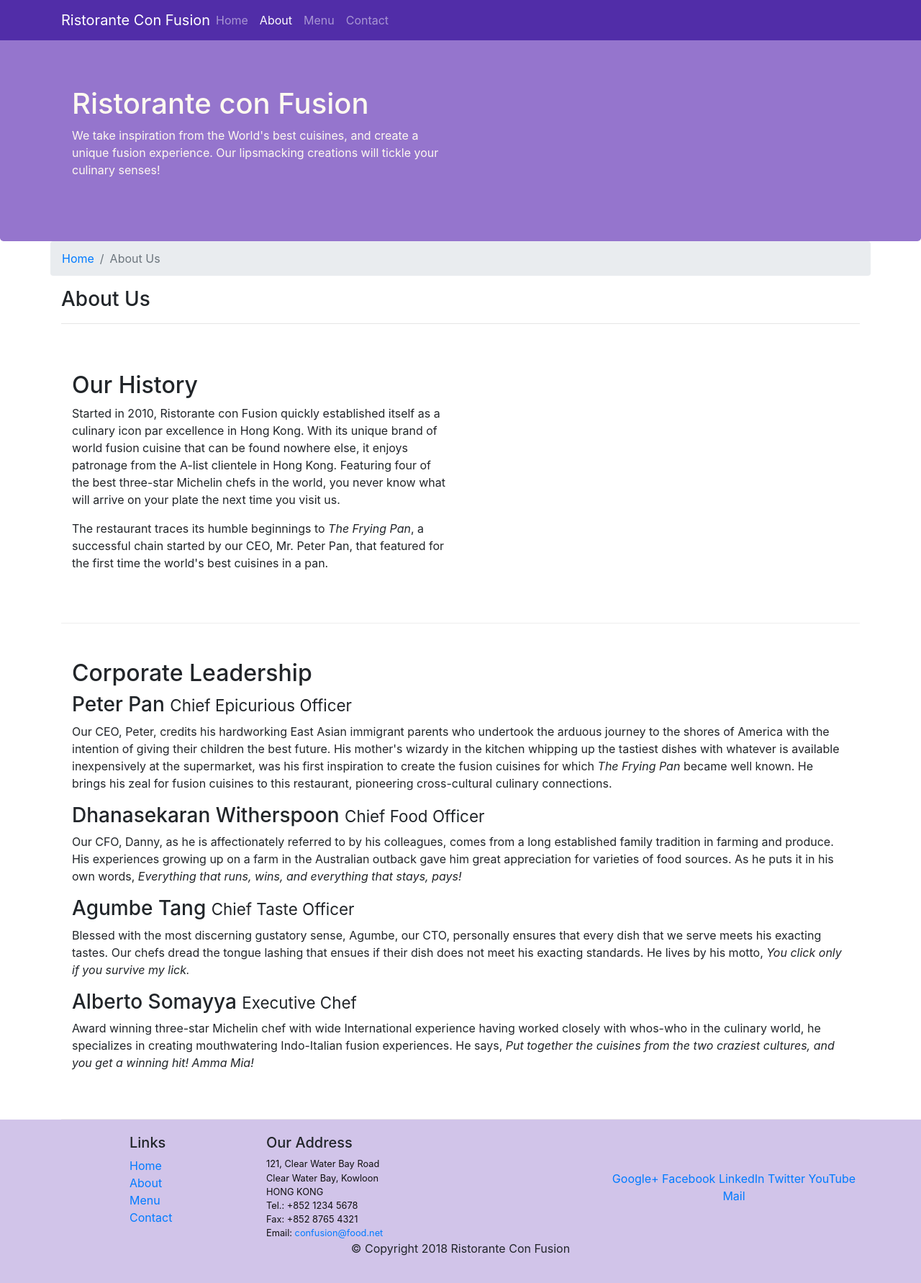
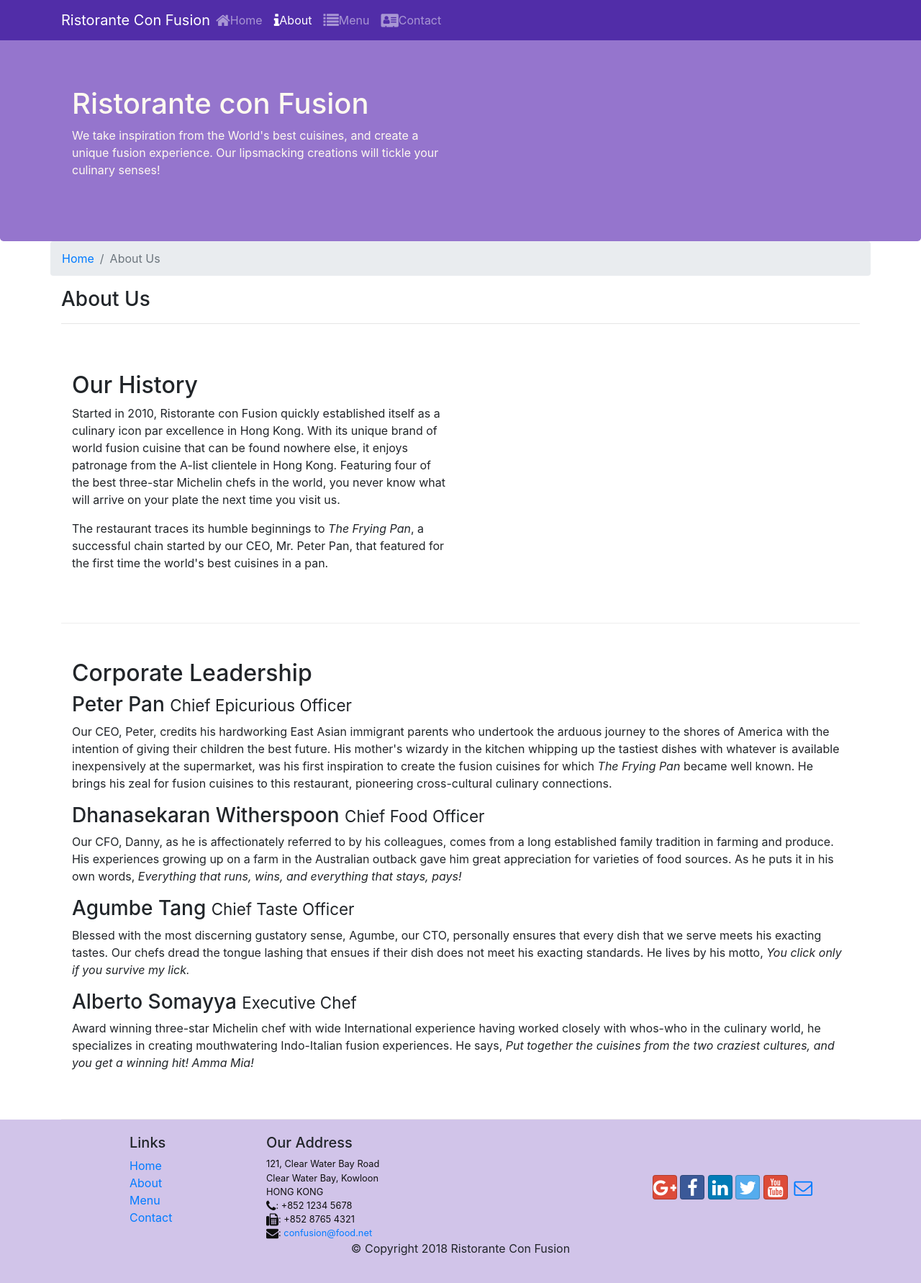
Before and after one commit to jhanvato/Boostrap4, a website: page conFusion/aboutus.html in a window 1280 px wide. Shown: the whole page at 72% size. Drawn offline with nearby package versions, Linux system fonts and the light colour scheme.

Commit message:
Icon Fonts

```diff
--- a/conFusion/aboutus.html
+++ b/conFusion/aboutus.html
@@ -9,6 +9,8 @@
 
     <!-- Bootstrap CSS -->
     <link rel="stylesheet" href="node_modules/bootstrap/dist/css/bootstrap.min.css">
+    <link rel="stylesheet" href="node_modules/font-awesome/css/font-awesome.min.css">
+    <link rel="stylesheet" href="node_modules/bootstrap-social/bootstrap-social.css">
     <link href="css/styles.css" rel="stylesheet">
     <title>Ristorante Con Fusion: About Us</title>
 
@@ -23,10 +25,14 @@
             <a class="navbar-brand mr-auto" href="./index.html">Ristorante Con Fusion</a>
             <div class="collapse navbar-collapse" id="Navbar">
                 <ul class="navbar-nav mr-auto">
-                    <li class="nav-item"><a class="nav-link" href="./index.html">Home</a></li>
-                    <li class="nav-item active"><a class="nav-link" href="#">About</a></li>
-                    <li class="nav-item"><a class="nav-link" href="#">Menu</a></li>
-                    <li class="nav-item"><a class="nav-link" href="#">Contact</a></li>
+                    <li class="nav-item"><a class="nav-link" href="./index.html">
+                        <span class="fa fa-home fa-lg"></span>Home</a></li>
+                    <li class="nav-item active"><a class="nav-link" href="#">
+                        <span class="fa fa-info fa-lg"></span>About</a></li>
+                    <li class="nav-item"><a class="nav-link" href="#">
+                        <span class="fa fa-list fa-lg"></span>Menu</a></li>
+                    <li class="nav-item"><a class="nav-link" href="#">
+                        <span class="fa fa-address-card fa-lg"></span>Contact</a></li>
                 </ul>
             </div>
 
@@ -102,19 +108,20 @@
 		              121, Clear Water Bay Road<br>
 		              Clear Water Bay, Kowloon<br>
 		              HONG KONG<br>
-		              Tel.: +852 1234 5678<br>
-		              Fax: +852 8765 4321<br>
-		              Email: <a href="mailto:confusion@food.net">confusion@food.net</a>
+		              <i class="fa fa-phone fa-lg"></i>: +852 1234 5678<br>
+                      <i class="fa fa-fax fa-lg"></i>: +852 8765 4321<br>
+                      <i class="fa fa-envelope fa-lg"></i>:
+                      <a href="mailto:confusion@food.net">confusion@food.net</a>
 		           </address>
                 </div>
                 <div class="col-12 col-sm-4 align-self-center">
                     <div class="text-center">
-                        <a href="http://google.com/+">Google+</a>
-                        <a href="http://www.facebook.com/profile.php?id=">Facebook</a>
-                        <a href="http://www.linkedin.com/in/">LinkedIn</a>
-                        <a href="http://twitter.com/">Twitter</a>
-                        <a href="http://youtube.com/">YouTube</a>
-                        <a href="mailto:">Mail</a>
+                        <a class="btn btn-social-icon btn-google" href="http://google.com/+"><i class="fa fa-google-plus"></i></a>
+                        <a class="btn btn-social-icon btn-facebook" href="http://www.facebook.com/profile.php?id="><i class="fa fa-facebook"></i></a>
+                        <a class="btn btn-social-icon btn-linkedin" href="http://www.linkedin.com/in/"><i class="fa fa-linkedin"></i></a>
+                        <a class="btn btn-social-icon btn-twitter" href="http://twitter.com/"><i class="fa fa-twitter"></i></a>
+                        <a class="btn btn-social-icon btn-google" href="http://youtube.com/"><i class="fa fa-youtube"></i></a>
+                        <a class="btn btn-social-icon" href="mailto:"><i class="fa fa-envelope-o"></i></a>
                     </div>
                 </div>
            </div>
@@ -127,5 +134,9 @@
     </footer>
 
 </body>
+<!-- jQuery first, then Popper.js, then Bootstrap JS. -->
+<script src="node_modules/jquery/dist/jquery.slim.min.js"></script>
+<script src="node_modules/popper.js/dist/umd/popper.min.js"></script>
+<script src="node_modules/bootstrap/dist/js/bootstrap.min.js"></script>
 
 </html>
--- a/conFusion/package.json
+++ b/conFusion/package.json
@@ -15,6 +15,8 @@
   },
   "dependencies": {
     "bootstrap": "^4.0.0",
+    "bootstrap-social": "^5.1.1",
+    "font-awesome": "^4.7.0",
     "jquery": "^3.3.1",
     "popper.js": "^1.12.9"
   }
```
Also changed, not shown: conFusion/index.html (+20 -13 lines), 1 other file.
